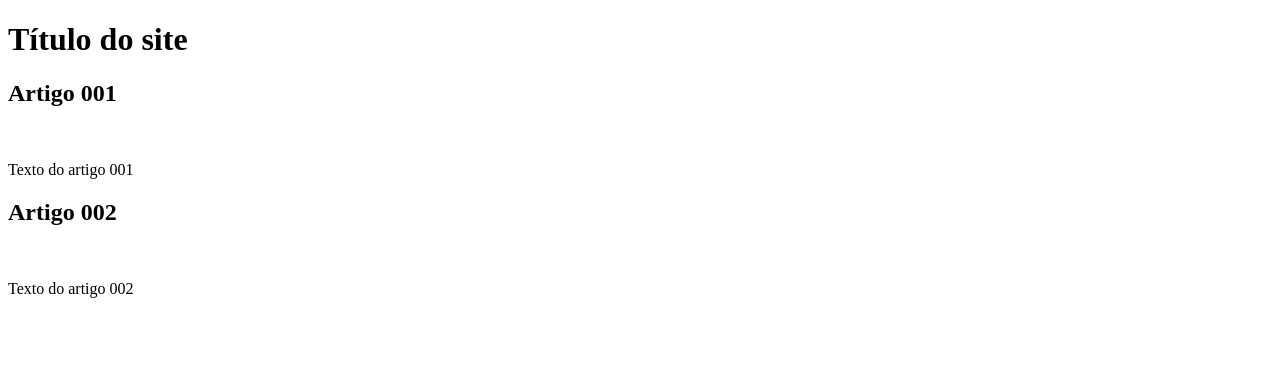
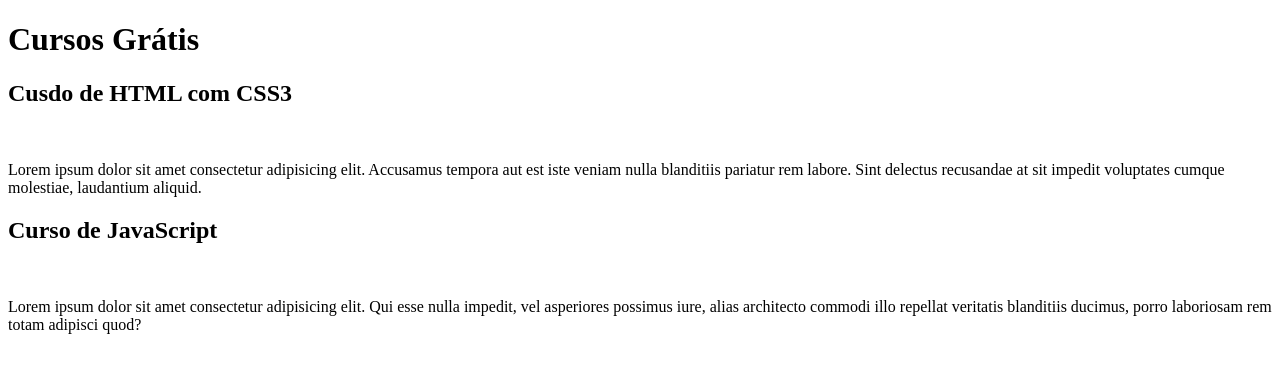
Before and after one commit to Andre-Uchoa/projeto-site, a plain HTML site: page index.html in a window 1280 px wide. Drawn offline with Linux system fonts and the light colour scheme.

Commit message:
Comecei a escrever o conteúdo

```diff
--- a/index.html
+++ b/index.html
@@ -11,24 +11,24 @@
 
     <main>
         <header>
-            <h1>Título do site</h1>
+            <h1>Cursos Grátis</h1>
 
         </header>
 
         <article>
-            <h2>Artigo 001</h2>
+            <h2>Cusdo de HTML com CSS3</h2>
             <br>
             <p>
-             Texto do artigo 001
+             Lorem ipsum dolor sit amet consectetur adipisicing elit. Accusamus tempora aut est iste veniam nulla blanditiis pariatur rem labore. Sint delectus recusandae at sit impedit voluptates cumque molestiae, laudantium aliquid.
             </p>
 
         </article>
 
         <article>
-            <h2>Artigo 002</h2>
+            <h2>Curso de JavaScript</h2>
             <br>
             <p>
-             Texto do artigo 002
+             Lorem ipsum dolor sit amet consectetur adipisicing elit. Qui esse nulla impedit, vel asperiores possimus iure, alias architecto commodi illo repellat veritatis blanditiis ducimus, porro laboriosam rem totam adipisci quod?
             </p>
 
         </article>
```
